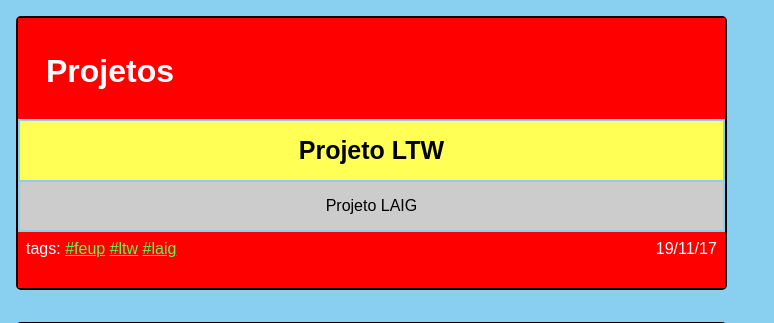
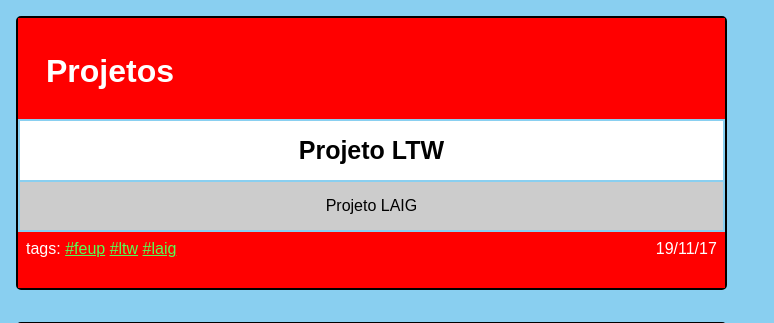
Before and after one commit to jotapsa/LTW-T1G8, a PHP site: page / in a window 1280 px wide, with the pointer over the restyled element. Shown: the part 123-446 px from the top of the page, without its empty margins (0-774 px from the left). Run offline with PHP 8.4, Linux system fonts and the light colour scheme; data comes from the database, SQL or seed files in the repository; data that the repository does not hold is empty.

Commit message:
removed changing background color on hoover

```diff
--- a/css/index_session.css
+++ b/css/index_session.css
@@ -105,7 +105,6 @@
 #items td:hover{
     font-size: 25px;
     font-weight: 600;
-    background-color: #ff5;
 }
 
 /* Footer */
```
